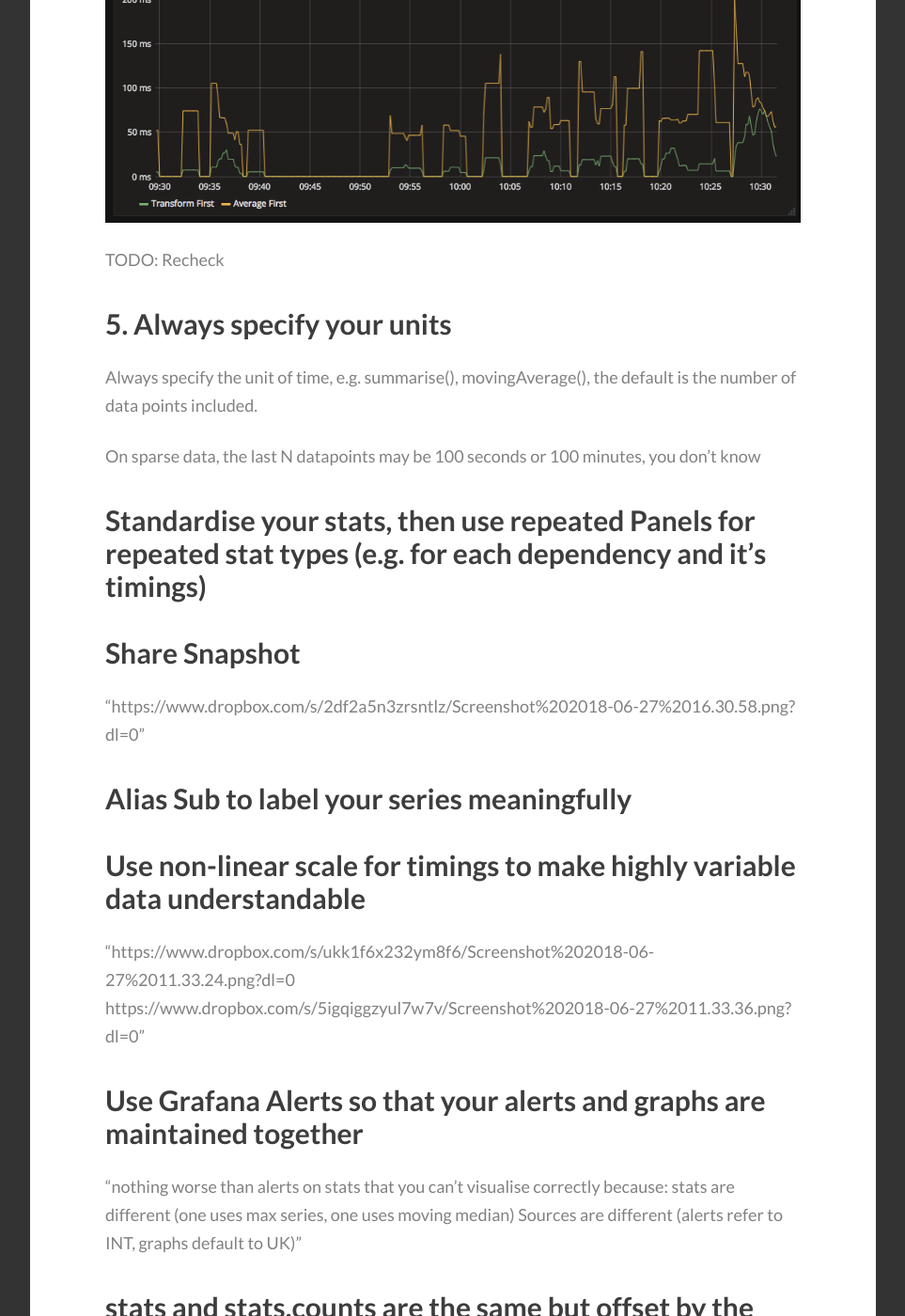
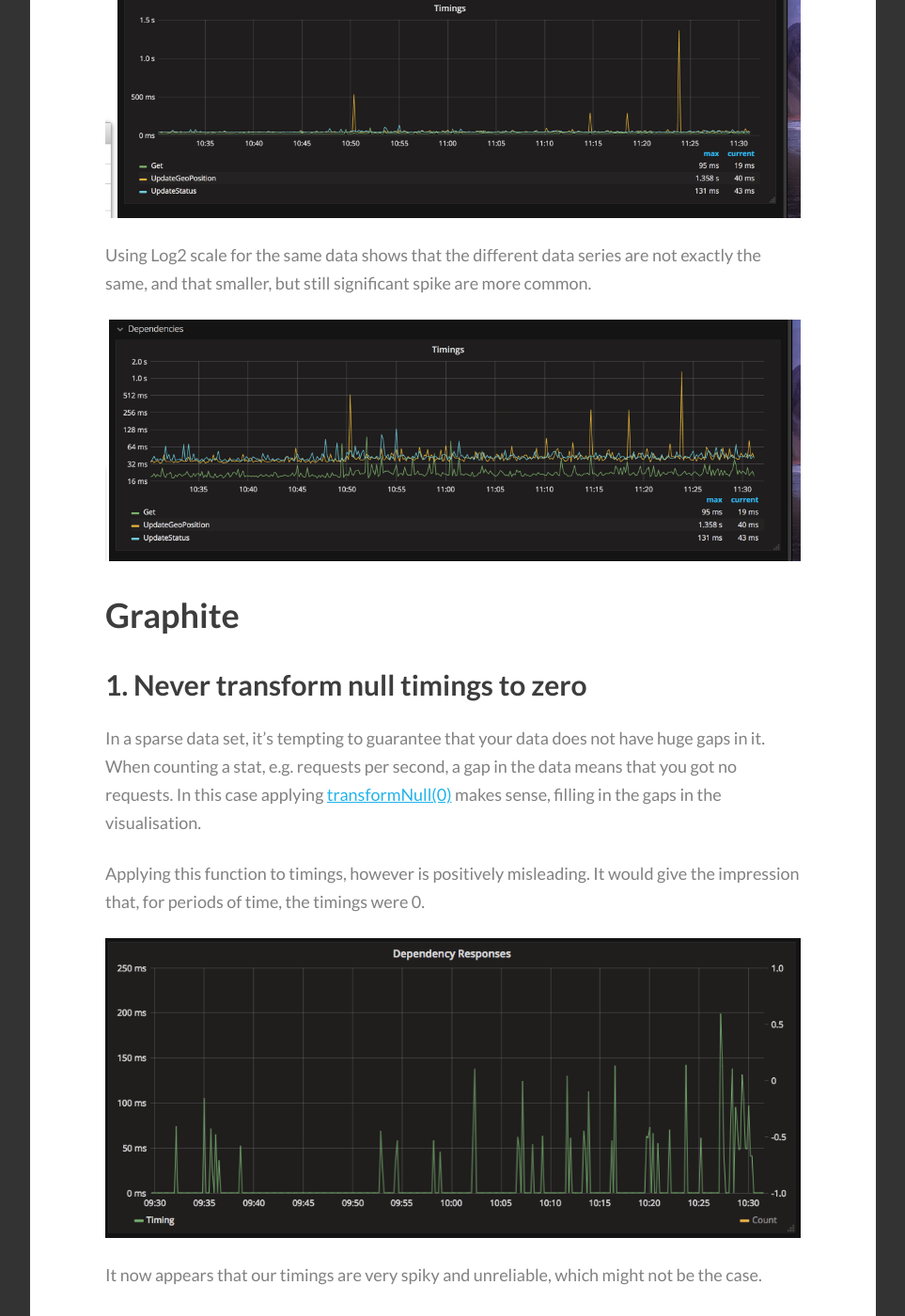
Before and after one commit to uatec/hidef.github.io, a Jekyll site: the page built from _posts/2018-06-28-be-a-grafana-power-user.md, in a window 1280 px wide and 1400 px high, scrolled down 4133 px. Shown: the whole window at 94% size, without its empty margins (8-971 px from the left). Built offline with Jekyll 4.4.1, drawn with Linux system fonts in a browser that asks for light colours; some web fonts are replaced; comment, search, counter and statistics services are not loaded; some of the changed text lies outside the part shown.

Commit message:
Write up all grafana points

```diff
--- a/_posts/2018-06-28-be-a-grafana-power-user.md
+++ b/_posts/2018-06-28-be-a-grafana-power-user.md
@@ -1,14 +1,17 @@
 ---
-title: Be A Grafana Power User
+title: Be A Grafana/Graphite Power User
 date: 2018-06-28
 tags: ["grafana", "graphite", "monitoring"]
 layout: post
 ---
-Grafana's and Graphite's excellent documentation tells us how to operate the software, but simply knowing how to use a tool does not mean you truly grok it.
+
+Graphite, the time series stats database, and Grafana, the brilliant visualisation tool have excellent documentation that tells us how to operate the software, but simply knowing how to use a tool does not mean you truly grok it.
 
 This is a collection of tips and suggestions to make sure that your use of these tools is easy and meaningful.
 
 <!--more-->
+
+# Grafana
 
 ## 1. Summarise all graphs by a templated interval to allow easy control of data granularity
 
@@ -26,7 +29,45 @@
 
 Trends in the data can be made more obvious by viewing it at the right level of detail.
 
-## 2. Never transform null timings to zero
+## 2. Use Points Draw Mode to make sparse data more visible
+
+On sparse data, data points can appear as lines of zero length and be completely invisible. Enable the [Points draw mode](http://docs.grafana.org/features/panels/graph/#draw-modes) to make isolated stats stand out.
+
+I recommend a width of 1 to ensure that the points merely point the data out and do not blend together, hiding the true data.
+
+![Sparse data rendered with Point Draw Mode](/images/posts/2018-06-28-be-a-grafana-power-user/sparedatawithpoints.png)
+
+## 3. Repeat panels and graphs for similar data
+
+Standardise your stats, then use repeated Panels for repeated stat types. e.g. for each dependency, show timings, counts and errors.
+
+You can use template variables to create a list of options (even discover the available stats from your graphs.), then configure a graph or panel to repeat for each item in the list.
+
+![Repeat a panel for each value in a templated variable](/images/posts/2018-06-28-be-a-grafana-power-user/repeatpanels.png)
+
+Maintaining duplicate graphs will just give you a headache.
+
+## 4. Share Snapshots
+
+Dashboards and the data are changing all the time. If you share a link to a dashboard, the graphs may be changed or the data may be archived or reaggregated  in future, meaning that your link might no longer show the information you wanted to share.
+
+![Share snapshot dialog](/images/posts/2018-06-28-be-a-grafana-power-user/sharesnapshots.png)
+
+Share a snapshot instead. Grafana will store your data and protect it from change so that it can be referenced from documentation or incident management with confidence.
+
+## 5. Use non-linear scale for timings to make highly variable data understandable
+
+Linear scale on the Y axis can often hide data. Outliers can cause the fine detail of the data to be invisible.
+
+![Linear scale is only clear for outliers](/images/posts/2018-06-28-be-a-grafana-power-user/yaxisscale-linear.png)
+
+Using Log2 scale for the same data shows that the different data series are not exactly the same, and that smaller, but still significant spike are more common.
+
+![Log2 scale highlights smallers but significant change as well](/images/posts/2018-06-28-be-a-grafana-power-user/yaxisscale-log2.png)
+
+# Graphite
+
+## 1. Never transform null timings to zero
 
 In a sparse data set, it's tempting to guarantee that your data does not have huge gaps in it. When counting a stat, e.g. requests per second, a gap in the data means that you got no requests. In this case applying [transformNull(0)](http://graphite.readthedocs.io/en/latest/functions.html#graphite.render.functions.transformNull) makes sense, filling in the gaps in the visualisation.
 
@@ -44,50 +85,23 @@
 
 Lack of data should not be hidden. Think carefully before transforming data to ensure that the transformation does not obscure the meaning of the data. Graphs are about making information visible, not hiding it.
 
-## 3. Use Points Draw Mode to make sparse data more visible
-
-On sparse data, data points can appear as lines of zero length and be completely invisible. Enable the [Points draw mode](http://docs.grafana.org/features/panels/graph/#draw-modes) to make isolated stats stand out.
-
-I recommend a width of 1 to ensure that the points merely point the data out and do not blend together, hiding the true data.
-
-![Sparse data rendered with Point Draw Mode](/images/posts/2018-06-28-be-a-grafana-power-user/sparedatawithpoints.png)
-
-## 4. Applying transformNull(0) before aggregation changes the meaning of the aggregation
+## 2. Applying transformNull(0) before aggregation changes the meaning of the aggregation
 
 Always [transformNull(0)](http://graphite.readthedocs.io/en/latest/functions.html#graphite.render.functions.transformNull) (if you are going to) before [movingAvg()](http://graphite.readthedocs.io/en/latest/functions.html#graphite.render.functions.movingAverage), [movingMedian()](http://graphite.readthedocs.io/en/latest/functions.html#graphite.render.functions.movingMedian), or other aggregate functions, otherwise the aggregations will not include the transformed data.
 
 ![The difference between transforming first, or aggregating first](/images/posts/2018-06-28-be-a-grafana-power-user/transformfirst-thenaggregate.png)
 
-TODO: Recheck
-
-## 5. Always specify your units
+## 3. Always specify your units
 
 Always specify the unit of time, e.g. summarise(), movingAverage(), the default is the number of data points included.
 
-On sparse data, the last N datapoints may be 100 seconds or 100 minutes, you don't know
+![Failing to specify units on aggregations can lead to unpredictable results.](/images/posts/2018-06-28-be-a-grafana-power-user/specifyunits.png)
 
-## Standardise your stats, then use repeated Panels for repeated stat types (e.g. for each dependency and it's timings)
+On sparse data, the last N datapoints may be 100 seconds or 100 minutes, you wont know unless you double check the graphs generated against the source data.
 
-## Share Snapshot
-  "https://www.dropbox.com/s/2df2a5n3zrsntlz/Screenshot%202018-06-27%2016.30.58.png?dl=0"
+---
 
-## Alias Sub to label your series meaningfully
+Useful links:
 
-## Use non-linear scale for timings to make highly variable data understandable
-  "https://www.dropbox.com/s/ukk1f6x232ym8f6/Screenshot%202018-06-27%2011.33.24.png?dl=0
-  https://www.dropbox.com/s/5igqiggzyul7w7v/Screenshot%202018-06-27%2011.33.36.png?dl=0"
-
-## Use Grafana Alerts so that your alerts and graphs are maintained together
-  "nothing worse than alerts on stats that you can't visualise correctly because:
-  stats are different (one uses max series, one uses moving median)
-  Sources are different (alerts refer to INT, graphs default to UK)"
-
-## stats and stats.counts are the same but offset by the aggregation interval (10s)
-
-## Hide Series With No Data
-  "https://www.dropbox.com/s/8kxtw6857wflz7v/Screenshot%202018-06-27%2015.58.57.png?dl=0"
-
-
-
-
-http://graphite.readthedocs.io/en/latest/functions.html
+- [Grafana Documentation](http://docs.grafana.org/)
+- [Graphite Documentation](http://graphite.readthedocs.io/en/latest/functions.html)
```
Also changed, not shown: images/posts/2018-06-28-be-a-grafana-power-user/hidenullorzero.png (added), images/posts/2018-06-28-be-a-grafana-power-user/repeatpanels.png (added), images/posts/2018-06-28-be-a-grafana-power-user/sharesnapshots.png (added), images/posts/2018-06-28-be-a-grafana-power-user/specifyunits.png (added), images/posts/2018-06-28-be-a-grafana-power-user/yaxisscale-linear.png (added), images/posts/2018-06-28-be-a-grafana-power-user/yaxisscale-log2.png (added).
